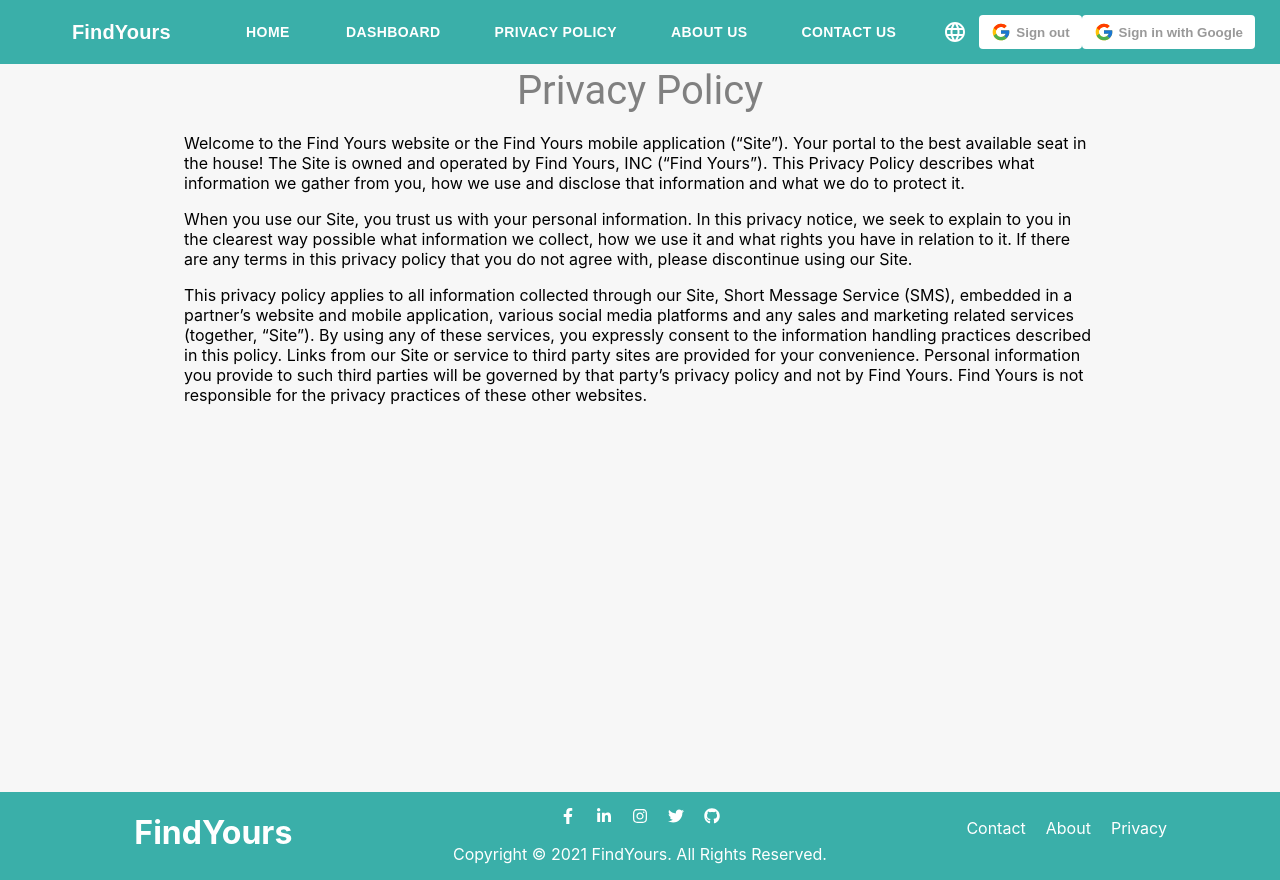
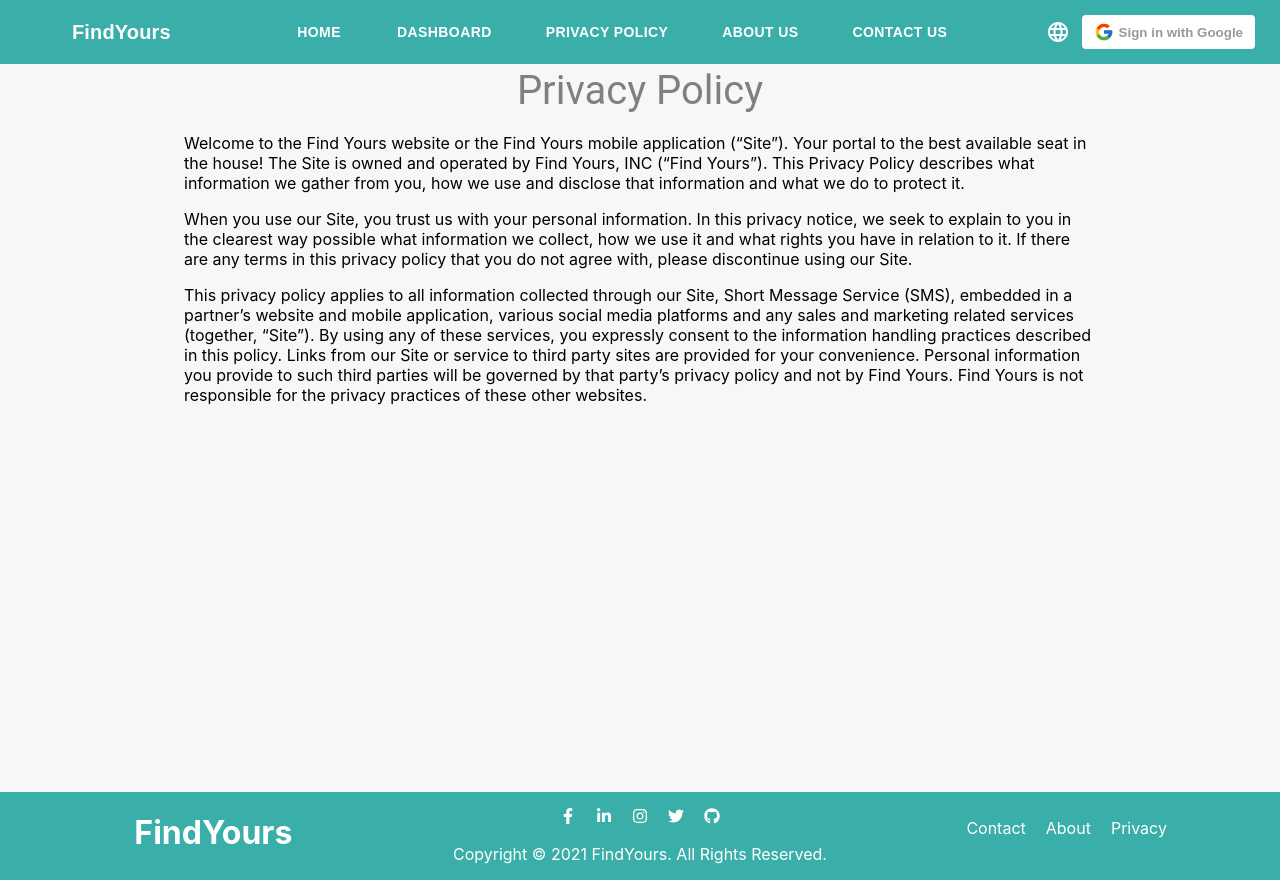
Before and after one commit to ZhinAbubakr/find_yours, a React (Create React App) app: page /PrivacyPolicy in a window 1280 px wide. Built offline with nearby package versions, Linux system fonts and the light colour scheme.

Commit message:
Feat: display auth buttons and data in navbar

```diff
--- a/src/components/Navbar/Navbar.jsx
+++ b/src/components/Navbar/Navbar.jsx
@@ -10,17 +10,18 @@ import {
 } from "@material-ui/core";
 import { useStyles } from "./styles.js";
 import { FiMenu } from "react-icons/fi";
-import React, { useState, useEffect } from "react";
+import React, { useState, useEffect, useContext } from "react";
 import { Link as RouterLink } from "react-router-dom";
 import Menu from "@material-ui/core/Menu";
 import LanguageIcon from "@material-ui/icons/Language";
 import Login from '../googleauth/Login'
 import Logout from '../googleauth/Logout'
+import { ProfileContext } from '../../profileContext'
+import Avatar from "@material-ui/core/Avatar";
+import CardHeader from "@material-ui/core/CardHeader";
 
 const options = ["Arabic", "English", "Kurdish"];
-
 const ITEM_HEIGHT = 48;
-
 const headersData = [
   {
     label: "Home",
@@ -48,6 +49,25 @@ export default function Header() {
   const [anchorEl, setAnchorEl] = useState(null);
   const open = Boolean(anchorEl);
 
+  const [profile, ] = useContext(ProfileContext)
+
+  const profileHandler = (data) => {
+    if (data.length==0) {
+      console.log(data.length,'login');
+       return <Login/>
+     } else {
+      console.log(data.length,'logout');
+      return <div>
+      <CardHeader
+        avatar={<Avatar src={data.imageUrl} className={avatar} />}
+        title={<Logout/>}
+      />
+      </div>
+
+
+     }
+  }
+
   const handleClick = (event) => {
     setAnchorEl(event.currentTarget);
   };
@@ -66,6 +86,7 @@ export default function Header() {
     languageicon,
     toolbar3,
     toolbar4,
+    avatar,
   } = useStyles();
 
   const [state, setState] = useState({
@@ -124,7 +145,7 @@ export default function Header() {
               </MenuItem>
             ))}
           </Menu>
-          <Logout/><Login/>
+          {profileHandler(profile)}
         </div>
       </Toolbar>
     );
@@ -193,7 +214,7 @@ export default function Header() {
                 </MenuItem>
               ))}
             </Menu>
-            <Logout/><Login/>
+            {profileHandler(profile)}
           </div>
         </div>
       </Toolbar>
--- a/src/components/googleauth/Login.jsx
+++ b/src/components/googleauth/Login.jsx
@@ -1,19 +1,20 @@
-import React from 'react';
+import React, { useContext } from 'react';
 import { useGoogleLogin } from 'react-google-login';
 import googleimg from '../../Assets/google.svg'
 import './style.css'
 
 // refresh token
 import { refreshTokenSetup } from './refreshToken';
+import { ProfileContext } from '../../profileContext'
 
 const clientId = '70561236797-7hgljouraeb3q8ivjh4rbekfps6m5o35.apps.googleusercontent.com'
 
 function Login() {
+  const [, setProfile] = useContext(ProfileContext)
+
   const onSuccess = (res) => {
     console.log('Login Success: currentUser:', res.profileObj);
-    alert(
-      `Logged in successfully welcome ${res.profileObj.name} 😍. \n See console for full profile object.`
-    );
+    setProfile(res.profileObj)
     refreshTokenSetup(res);
   };
 
--- a/src/components/googleauth/Logout.jsx
+++ b/src/components/googleauth/Logout.jsx
@@ -1,14 +1,17 @@
-import React from 'react';
+import React, { useContext } from 'react';
 import { useGoogleLogout } from 'react-google-login';
 import googleimg from '../../Assets/google.svg'
 import './style.css'
+import { ProfileContext } from '../../profileContext'
 
 const clientId = '70561236797-7hgljouraeb3q8ivjh4rbekfps6m5o35.apps.googleusercontent.com'
 
 function Logout() {
-  const onLogoutSuccess = (res) => {
-    console.log('Logged out Success',res);
-    alert('Logged out Successfully ✌');
+  const [, setProfile] = useContext(ProfileContext)
+  const onLogoutSuccess = () => {
+    setProfile([])
+    // console.log('Logged out Success',res);
+    // alert('Logged out Successfully ✌');
   };
 
   const onFailure = () => {
```
